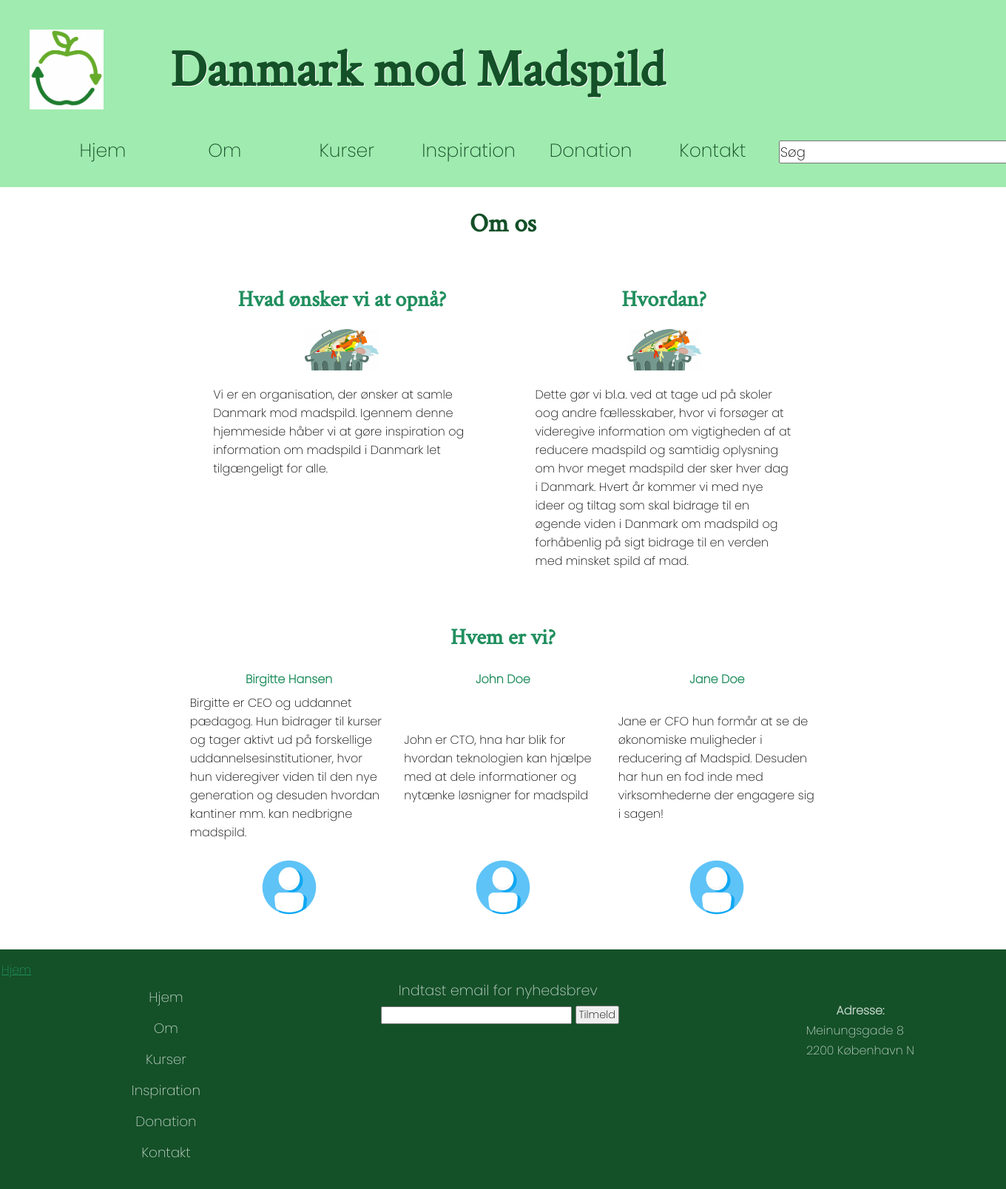
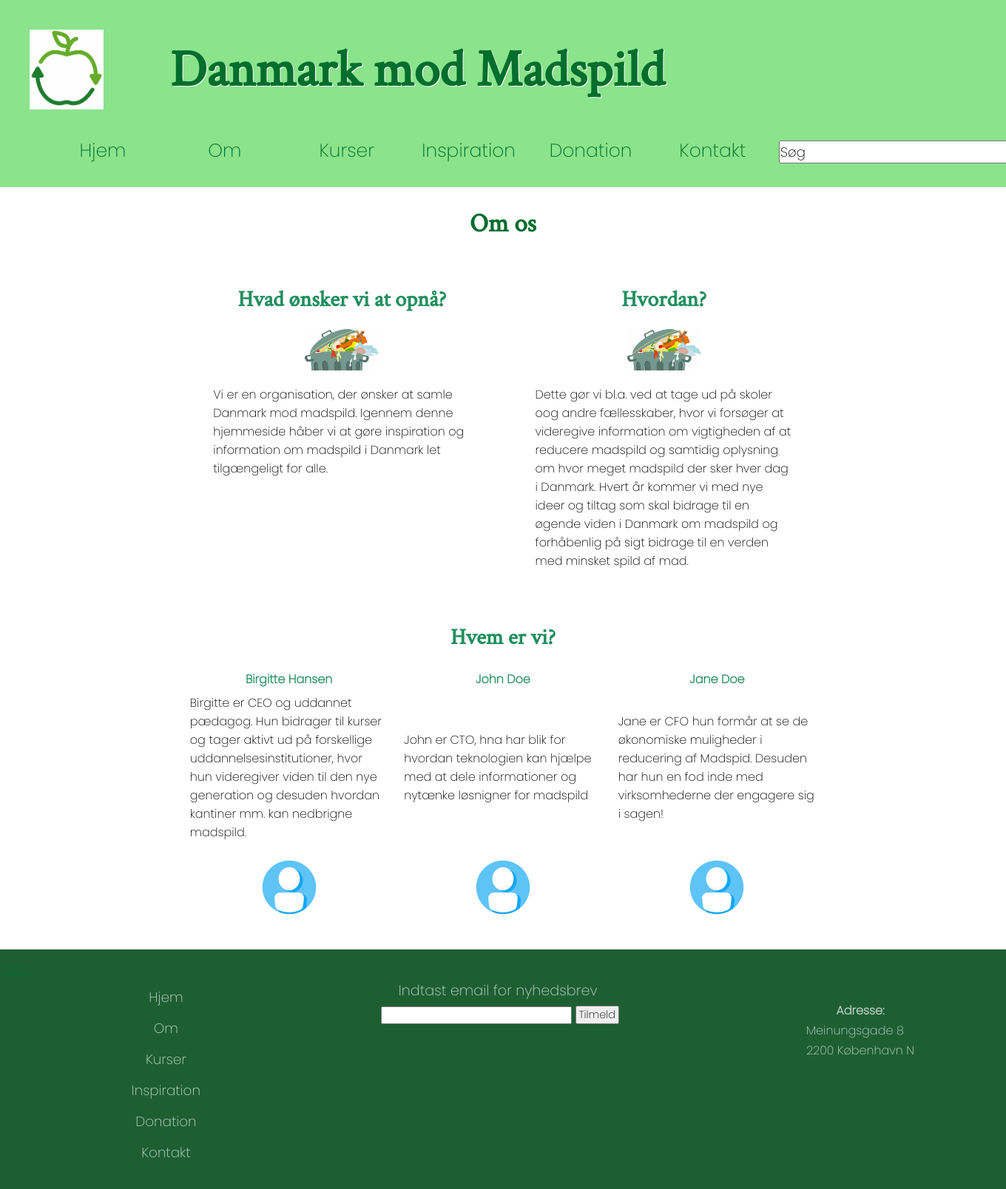
Before and after one commit to KamilleNikolajsen/Madspild, a Spring Boot app: page /om in a window 1360 px wide; the page is wider, and only the part inside the window is pictured. Shown: that part at 74% size. Run offline with Spring Boot 4, Linux system fonts and the light colour scheme.

Commit message:
fix colors in general

```diff
--- a/src/main/resources/static/css/general.css
+++ b/src/main/resources/static/css/general.css
@@ -13,7 +13,7 @@
 h1{
     font-family: 'Crimson Text', serif;
     font-size: 45px;
-    color: rgb(20, 80, 40);
+    color: #006e2c;
     text-align: center;
     text-shadow: white 1px 1px;
 }
@@ -21,7 +21,7 @@ h1{
 h2 {
     font-family: 'Crimson Text', serif;
     font-size: 35px;
-    color: rgb(20, 80, 40);
+    color: #006e2c;
     text-align: center;
     margin-bottom: 4%;
 }
@@ -29,19 +29,19 @@ h2 {
 h3{
     font-family: 'Crimson Text', serif;
     font-size: 30px;
-    color: #218f5f;
+    color: #006e2c;
     text-align: center;
 }
 
 a {
-    color: #218f5f;
+    color: #006e2c;
 }
 
 /*---------------------------------------------------------- Header start --------------------------------------*/
 header {
     width: 100%;
     height: auto;
-    background-color: rgb(160, 235, 175);
+    background-color: #8be38b;
 }
 
 header img {
@@ -84,14 +84,14 @@ header li a{
     display: block;
     padding: 10px 0px;
     text-decoration: none;
-    color: rgb(20, 80, 40);
+    color: #006e2c;
     font-size: 25px;
 }
 
 header li a:hover{
     color: white;
     border-radius: 6px;
-    background-color: rgb(20, 80, 40);
+    background-color: #006e2c;
 }
 
 header input {
@@ -114,7 +114,7 @@ header input {
 
 /*---------------------------------------------------------- Footer start --------------------------------------*/
 footer {
-    background-color: rgb(20, 80, 40);
+    background-color: rgb(30, 95, 50);
     display: inline-block;
     width: 100%;
     color: rgb(196, 214, 203);
@@ -231,7 +231,7 @@ footer li a {
 
 footer a:hover {
     cursor: pointer;
-    color: rgb(59, 200, 155);
+    color: #8be38b;
 }
 
 #button:hover {
```
